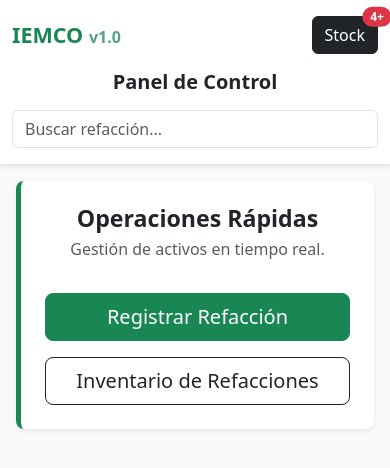
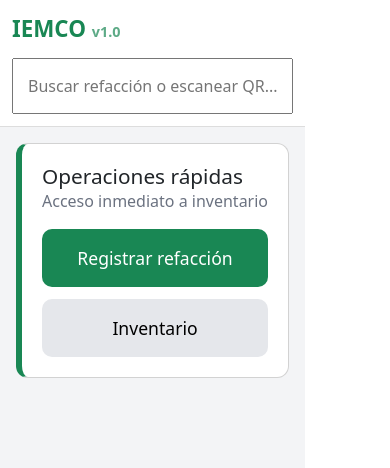
Before and after one commit to Alexisrdz1219/QR, a React app in the folder frontend/: page / in a window 390 px wide. Shown: the top 468 px of the page. Built offline with nearby package versions, Linux system fonts and the light colour scheme; the HTML template or start-up script is replaced by a standard one.

Commit message:
Dashboard responsivo para móviles3

```diff
--- a/frontend/src/pages/Dashboard.tsx
+++ b/frontend/src/pages/Dashboard.tsx
@@ -100,102 +100,142 @@
 //     </div>
 //   );
 // }
-import { Link } from "react-router-dom";
-import "bootstrap/dist/css/bootstrap.min.css";
+export default function Dashboard() {
+  return (
+    <div className="app">
 
-export default function DashboardLemcoFull() {
-  return (
-    <div className="min-vh-100 w-100 bg-light">
+      {/* HEADER */}
+      <header className="header">
+        <div className="brand">IEMCO <span>v1.0</span></div>
 
-      {/* TOPBAR */}
-      <header className="bg-white border-bottom shadow-sm sticky-top">
-        <div className="container-fluid py-3">
+        <input
+          className="search"
+          placeholder="Buscar refacción o escanear QR..."
+        />
 
-          {/* MOBILE FIRST */}
-          <div className="d-flex flex-column gap-3">
-
-            {/* LOGO */}
-            <div className="d-flex justify-content-between align-items-center">
-              <span className="fs-4 fw-bold text-success">
-                IEMCO <small className="fs-6 opacity-75">v1.0</small>
-              </span>
-
-              <button type="button" className="btn btn-dark position-relative d-md-none">
-                Stock
-                <span className="position-absolute top-0 start-100 translate-middle badge rounded-pill bg-danger">
-                  4+
-                </span>
-              </button>
-            </div>
-
-            {/* TITULO */}
-            <h5 className="fw-bold mb-0 text-center d-md-none">
-              Panel de Control
-            </h5>
-
-            {/* BUSCADOR */}
-            <input
-              type="search"
-              className="form-control"
-              placeholder="Buscar refacción..."
-            />
-
-            {/* DESKTOP ACTIONS */}
-            <div className="d-none d-md-flex justify-content-end gap-3">
-              <button type="button" className="btn btn-dark position-relative">
-                Stock
-                <span className="position-absolute top-0 start-100 translate-middle badge rounded-pill bg-danger">
-                  4+
-                </span>
-              </button>
-            </div>
-
-          </div>
-        </div>
+        <button className="stock">
+          Stock <span>4</span>
+        </button>
       </header>
 
-      {/* CONTENIDO */}
-      <main className="container-fluid p-3 p-md-4">
+      {/* MAIN */}
+      <main className="main">
+        <section className="card">
+          <h2>Operaciones rápidas</h2>
+          <p>Acceso inmediato a inventario</p>
 
-        {/* OPERACIONES RÁPIDAS */}
-        <div className="row">
-          <div className="col-12">
-            <div className="bg-white p-4 rounded-3 shadow-sm border-start border-success border-5">
+          <div className="actions">
+            <button className="primary">Registrar refacción</button>
+            <button className="secondary">Inventario</button>
+          </div>
+        </section>
+      </main>
 
-              <h3 className="fw-bold mb-1 text-center text-md-start">
-                Operaciones Rápidas
-              </h3>
+      <style>{`
+        * {
+          box-sizing: border-box;
+        }
 
-              <p className="text-muted text-center text-md-start">
-                Gestión de activos en tiempo real.
-              </p>
+        .app {
+          min-height: 100vh;
+          background: #f3f4f6;
+        }
 
-              {/* BOTONES MOBILE FRIENDLY */}
-              <div className="row g-3 mt-3">
-                <div className="col-12 col-md-6">
-                  <Link
-                    to="/nueva"
-                    className="btn btn-success btn-lg w-100"
-                  >
-                    Registrar Refacción
-                  </Link>
-                </div>
+        /* HEADER */
+        .header {
+          display: grid;
+          grid-template-columns: 1fr;
+          gap: 12px;
+          padding: 12px;
+          background: white;
+          border-bottom: 1px solid #ddd;
+        }
 
-                <div className="col-12 col-md-6">
-                  <Link
-                    to="/inventario"
-                    className="btn btn-outline-dark btn-lg w-100"
-                  >
-                    Inventario de Refacciones
-                  </Link>
-                </div>
-              </div>
+        .brand {
+          font-weight: 700;
+          font-size: 1.4rem;
+          color: #198754;
+        }
 
-            </div>
-          </div>
-        </div>
+        .brand span {
+          font-size: 0.9rem;
+          opacity: 0.7;
+        }
 
-      </main>
+        .search {
+          padding: 14px;
+          font-size: 1rem;
+        }
+
+        .stock {
+          display: none;
+          padding: 10px;
+          font-size: 0.9rem;
+        }
+
+        /* MAIN */
+        .main {
+          padding: 16px;
+        }
+
+        .card {
+          background: white;
+          padding: 20px;
+          border-radius: 12px;
+          border-left: 6px solid #198754;
+        }
+
+        .card h2 {
+          margin: 0;
+          font-size: 1.3rem;
+        }
+
+        .card p {
+          color: #6b7280;
+          margin-bottom: 16px;
+        }
+
+        .actions {
+          display: grid;
+          gap: 12px;
+        }
+
+        .actions button {
+          padding: 16px;
+          font-size: 1.1rem;
+          border-radius: 10px;
+          border: none;
+        }
+
+        .primary {
+          background: #198754;
+          color: white;
+        }
+
+        .secondary {
+          background: #e5e7eb;
+        }
+
+        /* DESKTOP */
+        @media (min-width: 768px) {
+          .header {
+            grid-template-columns: auto 1fr auto;
+            align-items: center;
+          }
+
+          .stock {
+            display: inline-block;
+          }
+
+          .main {
+            padding: 32px;
+          }
+
+          .actions {
+            grid-template-columns: repeat(2, 1fr);
+          }
+        }
+      `}</style>
     </div>
   );
 }
```
